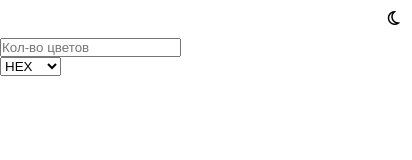
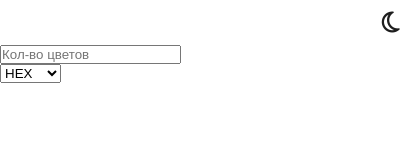
Before and after one commit to LCurcuma/palette_app, an Electron app: page app/index.html in a window 412 px wide. Drawn offline with Linux system fonts and the light colour scheme.

Commit message:
added style for the moon icon

```diff
--- a/app/index.html
+++ b/app/index.html
@@ -9,7 +9,7 @@
 </head>
 <body>
     <nav>
-            <a href="" class="modes"><i class="fa-regular fa-moon" style="color: rgb(0, 0, 0);"></i></a>
+            <a href=""><i class="fa-regular fa-moon"></i></a>
     </nav>
     <main>
         <div id="settings">
--- a/app/styles.css
+++ b/app/styles.css
@@ -11,3 +11,8 @@ nav{
     align-items: flex-end;
     padding: 10px 3vw;
 }
+
+.fa-moon{
+    color: #1E1E1E;
+    font-size: 24px;
+}
```
